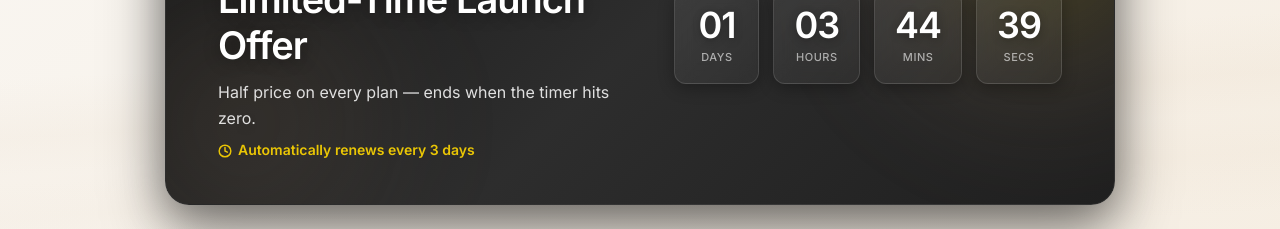
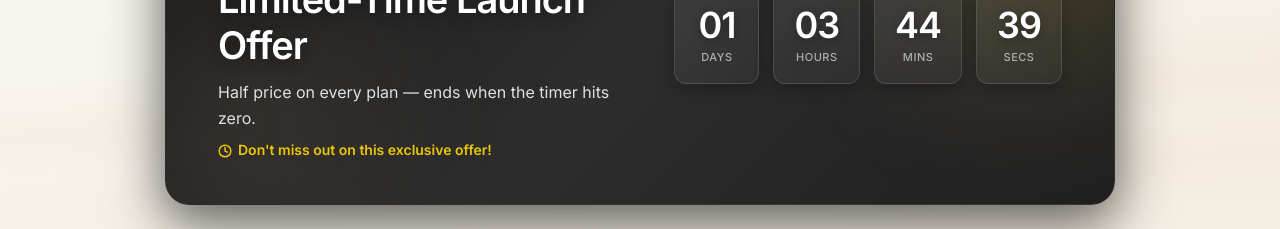
Before and after one commit to mekzeki8-hue/Crown-write, a Next.js app: page / in a window 1280 px wide. Shown: the part 4920-5149 px from the top of the page. Built offline with nearby package versions, Linux system fonts and the light colour scheme; no server answers.

Commit message:
✨ Update discount banner message - remove renewal text
- Remove 'Automatically renews every 3 days' message
- Replace with 'Don't miss out on this exclusive offer!'
- Keep urgency without revealing the cycling mechanism

```diff
--- a/app/components/DiscountBanner.tsx
+++ b/app/components/DiscountBanner.tsx
@@ -224,7 +224,7 @@ export default function DiscountBanner() {
                 <circle cx="12" cy="12" r="10"/>
                 <polyline points="12 6 12 12 16 14"/>
               </svg>
-              Automatically renews every 3 days
+              Don't miss out on this exclusive offer!
             </p>
           </div>
 
```
